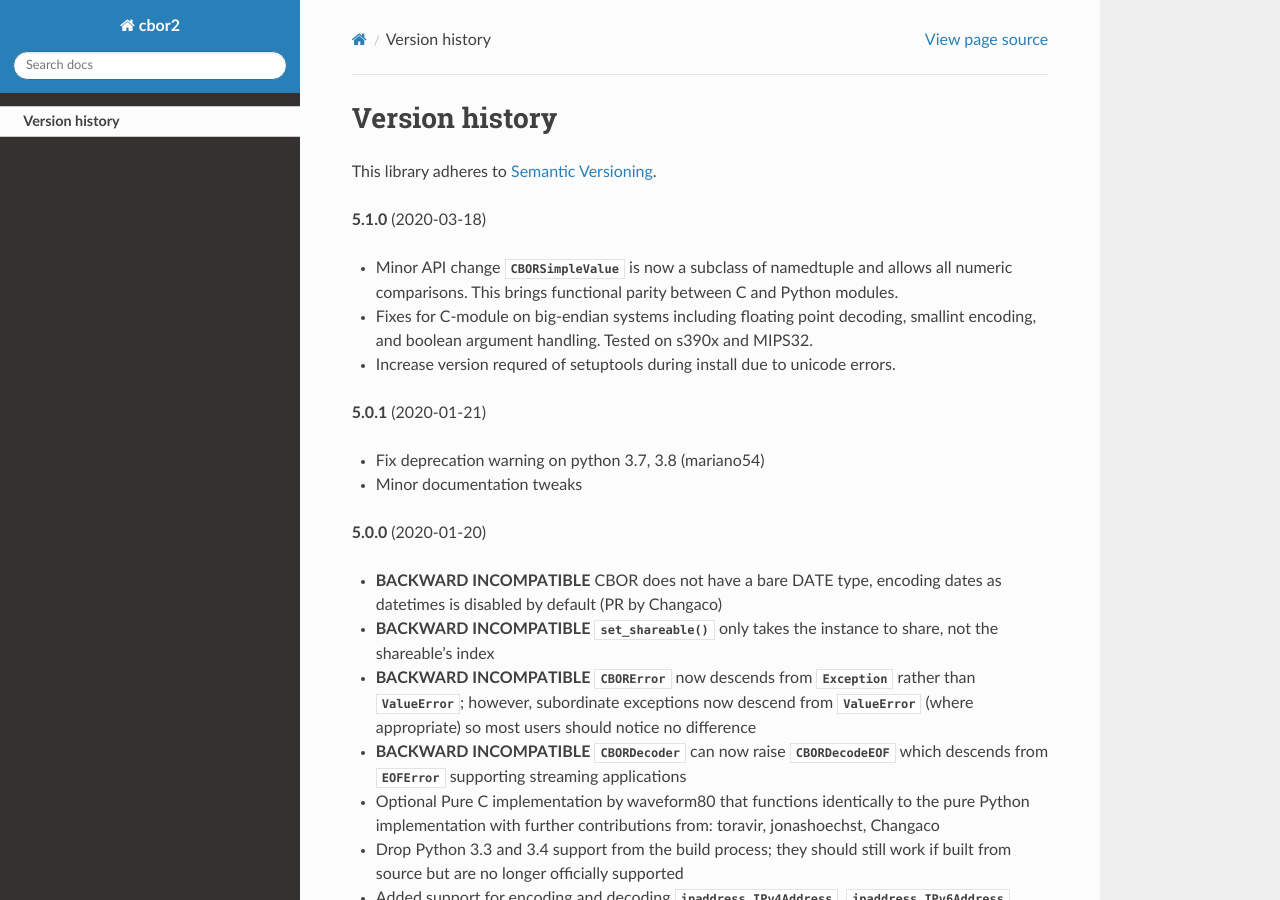
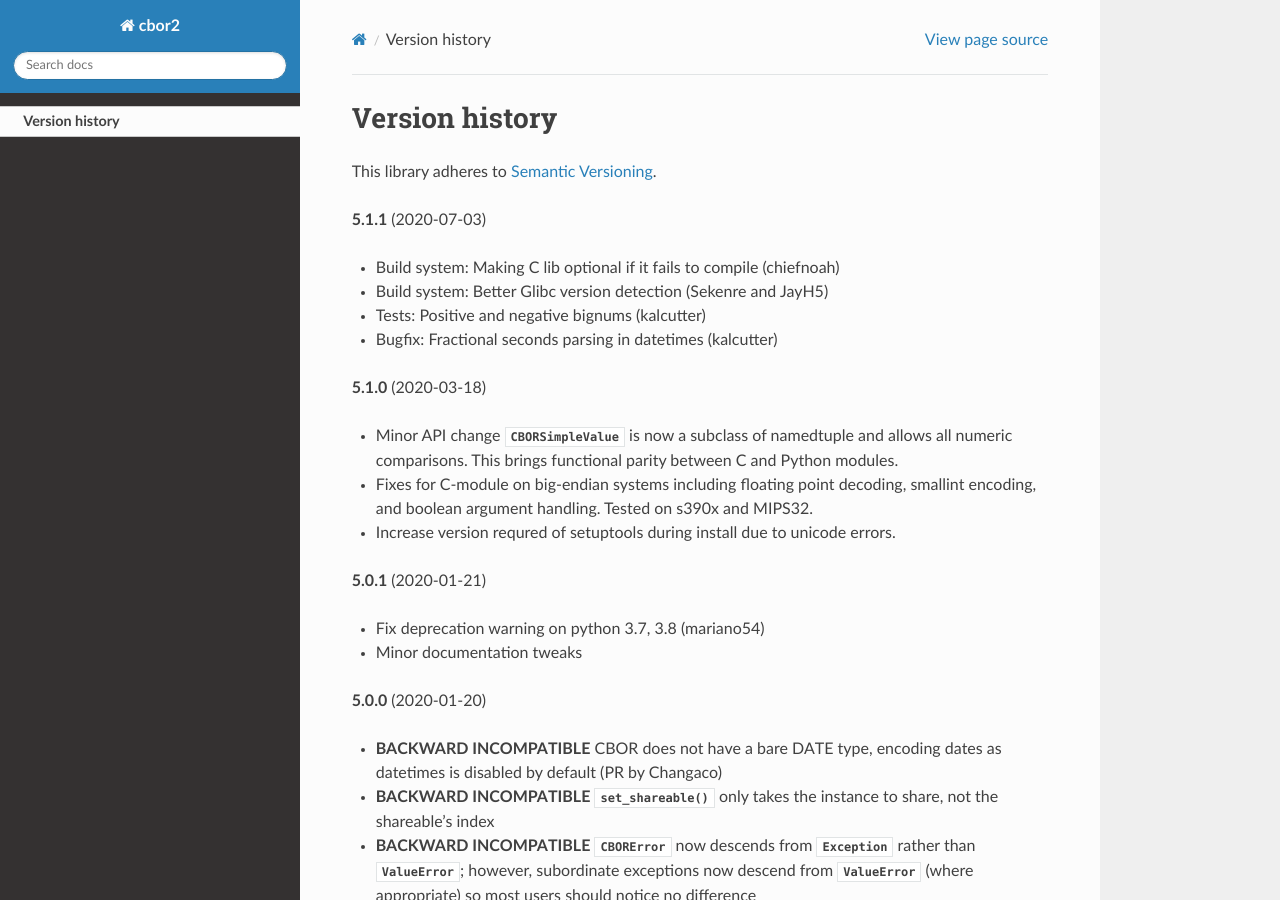
Before and after one commit to agronholm/cbor2, a Sphinx documentation site: the page built from docs/versionhistory.rst, in a window 1280 px wide and 900 px high. Built offline with Sphinx 7.4.7 and the Read the Docs theme 2.0.0, drawn with Linux system fonts in a browser that asks for light colours; pages that are not in the unit, such as notebooks, are missing from menus.

Commit message:
Update version history

```diff
--- a/docs/versionhistory.rst
+++ b/docs/versionhistory.rst
@@ -4,6 +4,13 @@ Version history
 .. currentmodule:: cbor2
 
 This library adheres to `Semantic Versioning <http://semver.org/>`_.
+
+**5.1.1** (2020-07-03)
+
+- Build system: Making C lib optional if it fails to compile (chiefnoah)
+- Build system: Better Glibc version detection (Sekenre and JayH5)
+- Tests: Positive and negative bignums (kalcutter)
+- Bugfix: Fractional seconds parsing in datetimes (kalcutter)
 
 **5.1.0** (2020-03-18)
 
```
